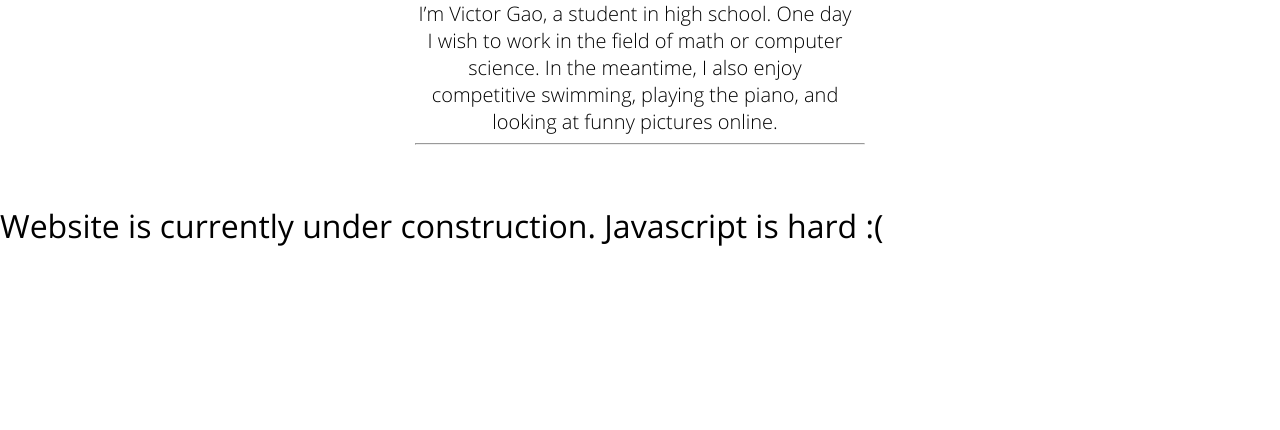
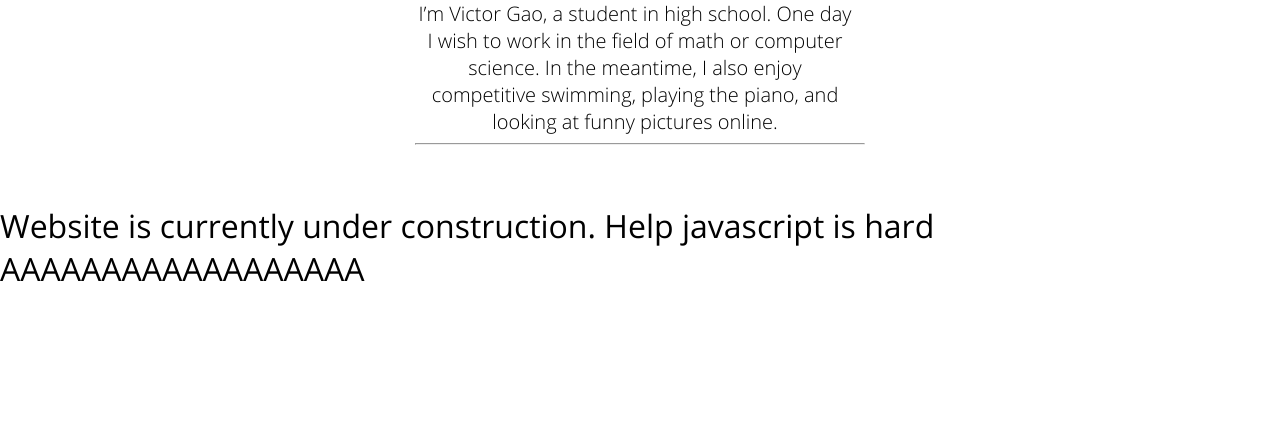
Before and after one commit to Aaeriaa/VictorGao, a plain HTML site: page index.html in a window 1280 px wide. Shown: the part 266-696 px from the top of the page. Drawn offline with Linux system fonts and the light colour scheme.

Commit message:
Update index.html

```diff
--- a/index.html
+++ b/index.html
@@ -26,7 +26,7 @@
 			<hr>
 			<p><br></p>
 		</div>
-		<h1>     Website is currently under construction. Javascript is hard :(</h1>
+		<h1>     Website is currently under construction. Help javascript is hard AAAAAAAAAAAAAAAAAA</h1>
 		<footer>
 			<hr>
 			<a href="https://www.facebook.com/Victorgao001"><i class="fab fa-facebook-square"></i></a>
```
